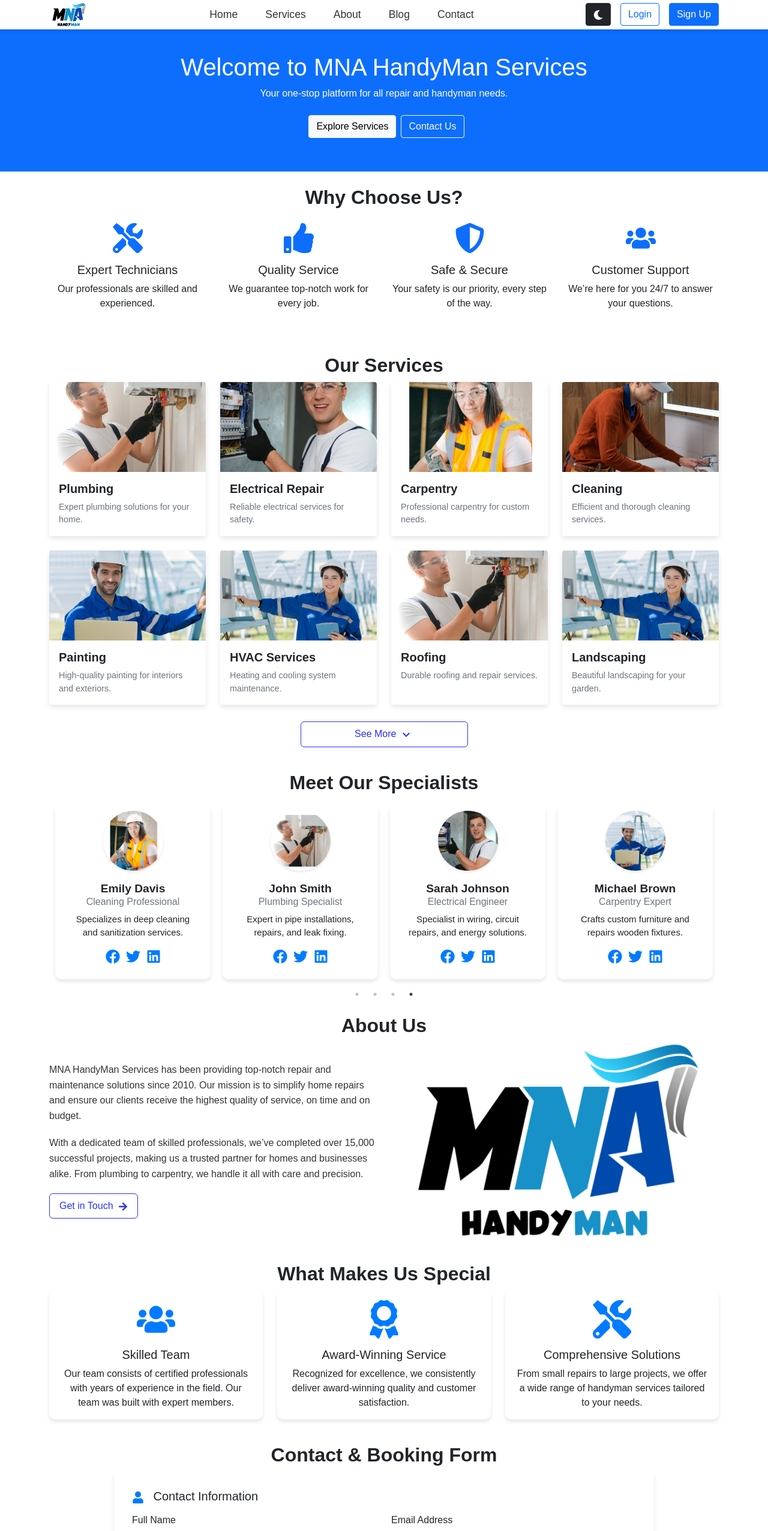
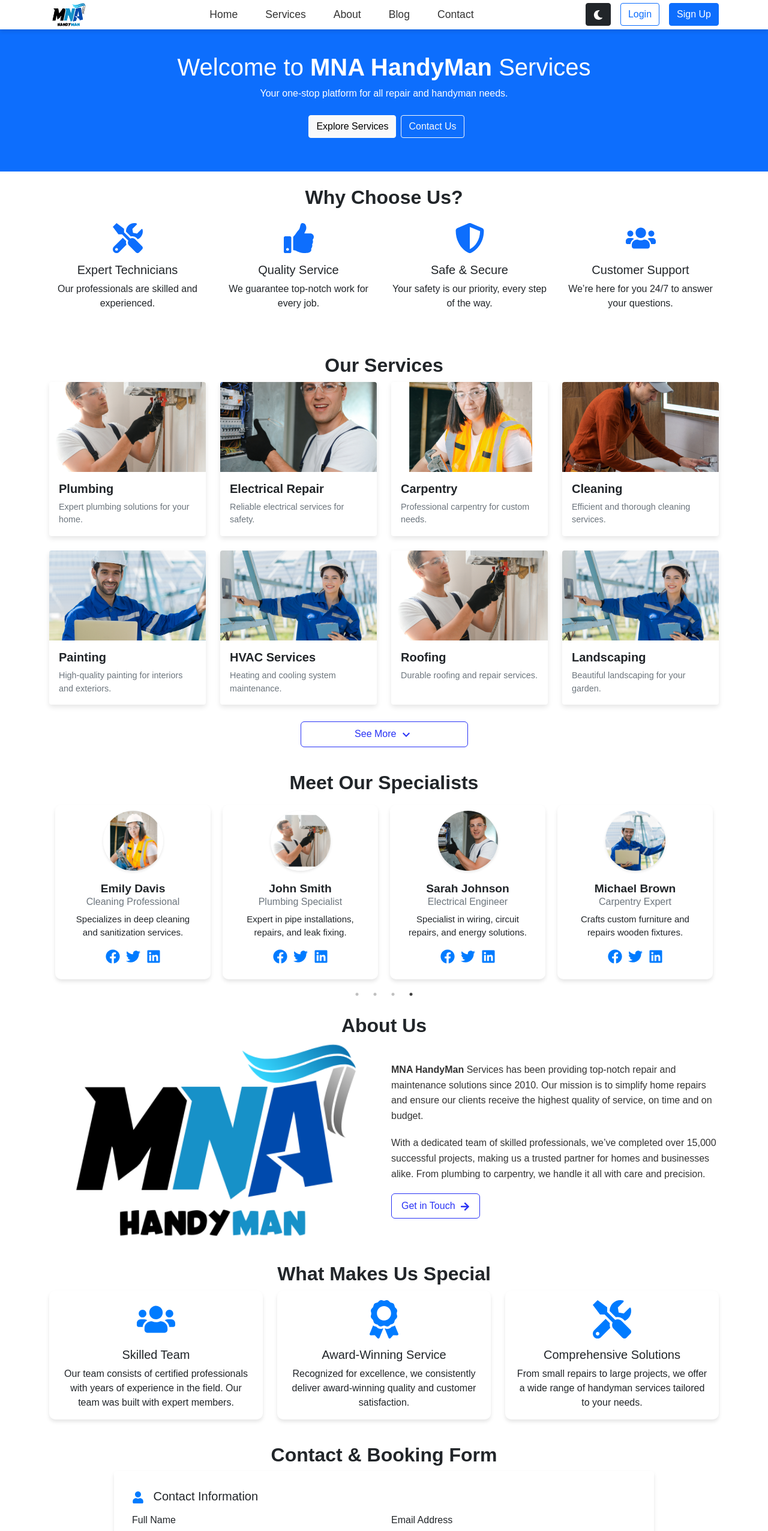
Before and after one commit to nurulazam-dev/mna-handyman-platform, a React (Vite) app: page / in a window 1280 px wide. Shown: the top 2553 px of the page at 60% size. Built offline with nearby package versions, Linux system fonts and the light colour scheme.

Commit message:
faq section update

```diff
--- a/src/components/AboutUs.jsx
+++ b/src/components/AboutUs.jsx
@@ -16,11 +16,23 @@
 
       <Row className="align-items-center">
         <Col md={6}>
+          <img
+            src={logo}
+            alt="MNA HandyMan"
+            style={{
+              borderRadius: "10px",
+              width: "100%",
+              height: "auto",
+              // boxShadow: "0 4px 6px rgba(0, 0, 0, 0.1)",
+            }}
+          />
+        </Col>
+        <Col md={6}>
           <p style={textStyle}>
-            MNA HandyMan Services has been providing top-notch repair and
-            maintenance solutions since 2010. Our mission is to simplify home
-            repairs and ensure our clients receive the highest quality of
-            service, on time and on budget.
+            <strong>MNA HandyMan</strong> Services has been providing top-notch
+            repair and maintenance solutions since 2010. Our mission is to
+            simplify home repairs and ensure our clients receive the highest
+            quality of service, on time and on budget.
           </p>
           <p style={textStyle}>
             With a dedicated team of skilled professionals, we’ve completed over
@@ -32,19 +44,6 @@
             Get in Touch <FaArrowRight className="ms-1" />
           </Button>
         </Col>
-
-        <Col md={6}>
-          <img
-            src={logo}
-            alt="MNA HandyMan"
-            style={{
-              borderRadius: "10px",
-              width: "100%",
-              height: "auto",
-              // boxShadow: "0 4px 6px rgba(0, 0, 0, 0.1)",
-            }}
-          />
-        </Col>
       </Row>
     </section>
   );
--- a/src/components/FAskedQuestions.jsx
+++ b/src/components/FAskedQuestions.jsx
@@ -1,13 +1,7 @@
 import { Accordion, Col, Row } from "react-bootstrap";
+import { FaQuora } from "react-icons/fa";
 
 const FAskedQuestions = () => {
-  const teamImageStyle = {
-    borderRadius: "5px",
-    width: "100%",
-    height: "auto",
-    boxShadow: "0 4px 6px rgba(0, 0, 0, 0.1)",
-  };
-
   const faqData = [
     {
       id: 1,
@@ -40,11 +34,20 @@
       <h1 className="headingClass">Frequently Asked Questions</h1>
 
       <Row className="d-flex justify-content-center">
-        <Col style={{ width: "40%" }}>
-          <img
+        <Col className="text-center" style={{ width: "40%" }}>
+          {/* <img
             src="https://via.placeholder.com/600x400"
             alt="HandyMan Team"
             style={teamImageStyle}
+          /> */}
+          <FaQuora
+            style={{
+              borderRadius: "5px",
+              // width: "100%",
+              // height: "auto",
+              // boxShadow: "0 4px 6px rgba(0, 0, 0, 0.1)",
+              fontSize: "350px",
+            }}
           />
         </Col>
 
--- a/src/components/Footer.jsx
+++ b/src/components/Footer.jsx
@@ -14,7 +14,7 @@
       <Row className="px-5 pt-4">
         {/* About Section */}
         <Col md={4}>
-          <h5 className="text-warning">About HandyMan Services</h5>
+          <h5 className="text-warning">About MNA HandyMan Services</h5>
           <p>
             We provide top-notch handyman and repair services, ensuring your
             home and office are always in perfect shape.
@@ -78,7 +78,7 @@
         <Col md={4}>
           <h5 className="text-warning">Contact Us</h5>
           <p className="m-0">
-            <FaEnvelope className="me-2" /> info@handymanservices.com
+            <FaEnvelope className="me-2" /> info@mnahandyman.com
           </p>
           <p className="m-0">
             <FaPhone className="me-2" /> +88 01712 345678
@@ -104,7 +104,7 @@
       <Row className="py-1">
         <Col className="text-center">
           <small className="text-warning mb-0">
-            &copy; {new Date().getFullYear()} HandyMan Services. All Rights
+            &copy; {new Date().getFullYear()} MNA HandyMan Services. All Rights
             Reserved.
           </small>
         </Col>
--- a/src/components/Hero.jsx
+++ b/src/components/Hero.jsx
@@ -4,7 +4,9 @@
 const Hero = () => {
   return (
     <section className="text-center bg-primary text-white p-5 mt-2 mb-4">
-      <h1 className=" mt-2">Welcome to MNA HandyMan Services</h1>
+      <h1 className=" mt-2">
+        Welcome to <strong>MNA HandyMan</strong> Services
+      </h1>
       <p>Your one-stop platform for all repair and handyman needs.</p>
       <Link to="/services">
         <Button variant="light" className="m-2">
--- a/src/pages/Contact.jsx
+++ b/src/pages/Contact.jsx
@@ -41,7 +41,7 @@
             </div>
             <div className="mt-4">
               <FaEnvelope style={iconStyle} />
-              <p>info@handymanservices.com</p>
+              <p>info@mnahandyman.com</p>
             </div>
             <div className="mt-4">
               <FaMapMarkerAlt style={iconStyle} />
```
